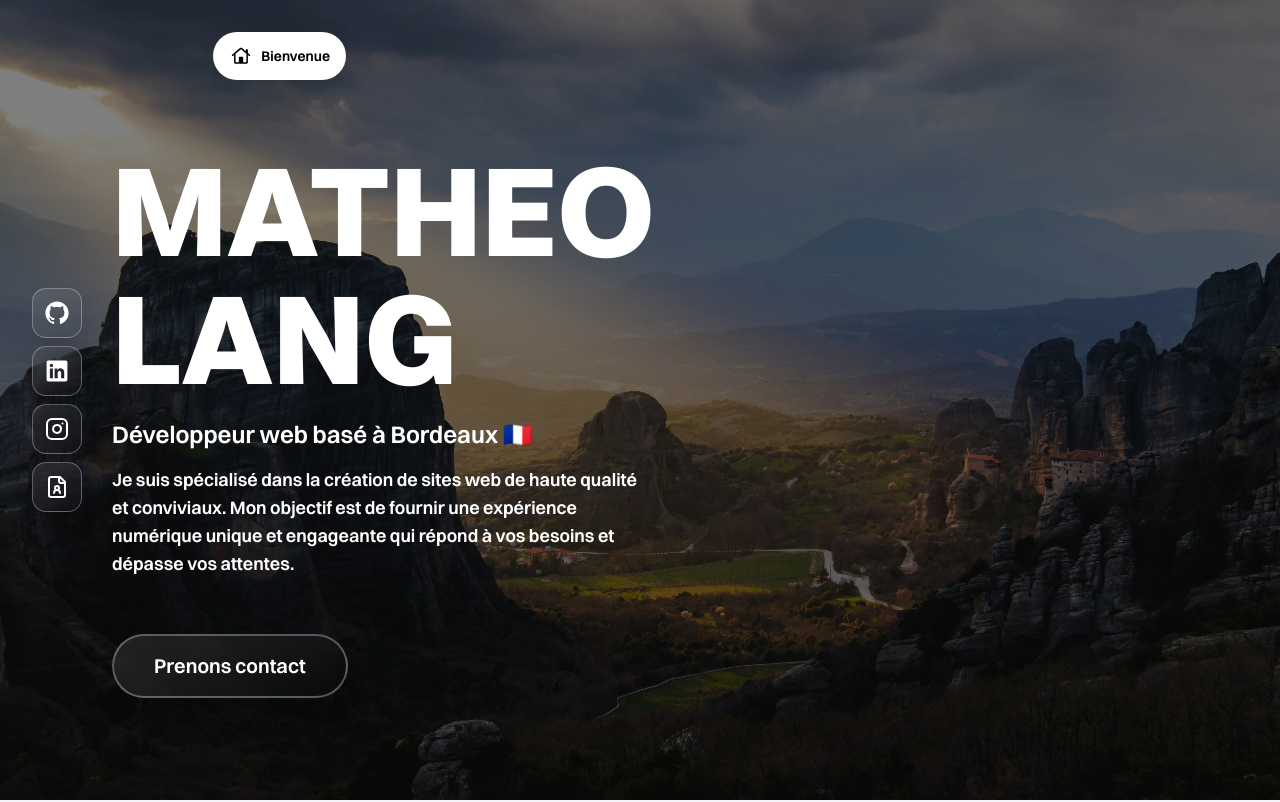
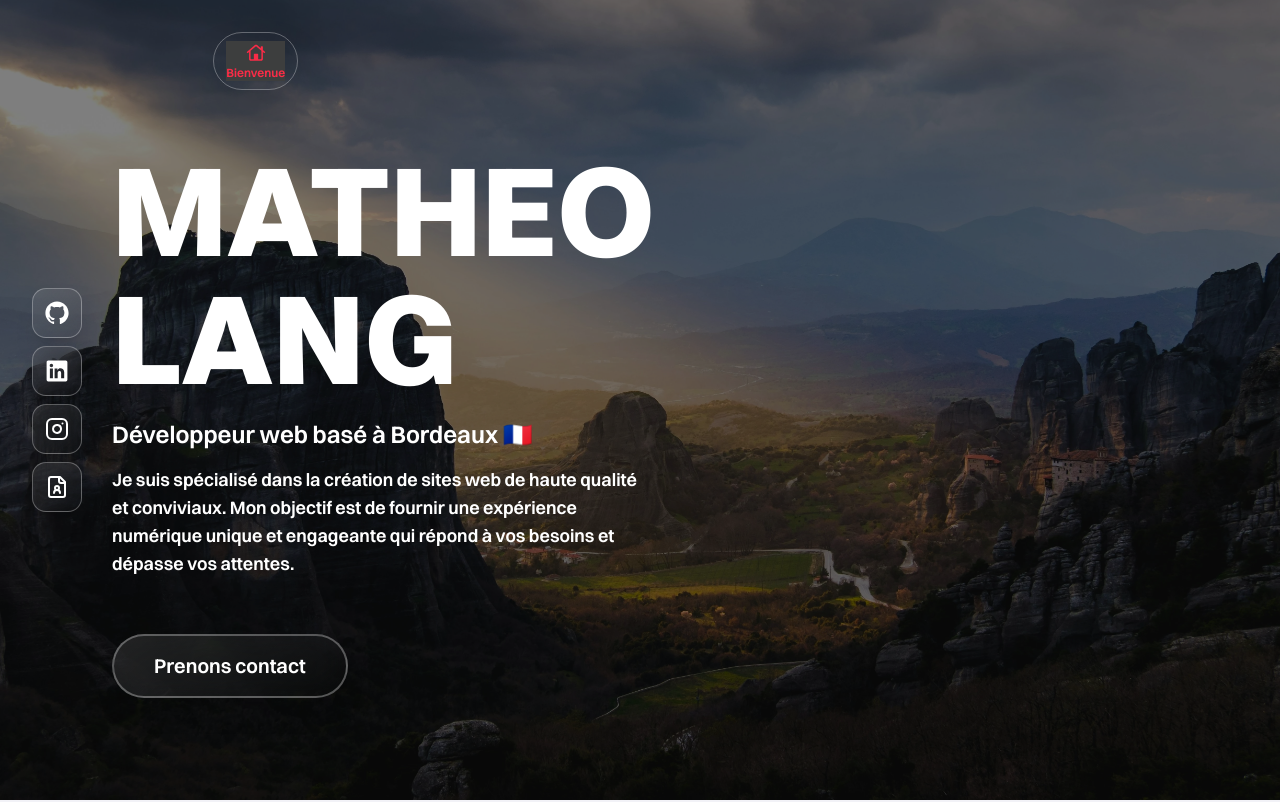
Before and after one commit to Matsuel/portfolio, a Next.js app: page / in a window 1280 px wide. Shown: the top 802 px of the page. Built offline with nearby package versions, Linux system fonts and the light colour scheme.

Commit message:
fix: ajouter la gestion de l'état survolé dans le composant Navbar et améliorer le style des liens de navigation

```diff
--- a/src/components/Navbar.tsx
+++ b/src/components/Navbar.tsx
@@ -3,8 +3,11 @@ import useCurrentSection from "@/hooks/useCurrentSection"
 import Link from "next/link"
 import { contact, mail, navbarLinksObj } from "../../constants/navbar"
 import NavbarLink from "./NavbarLink"
+import { useState } from "react"
 
 const Navbar = () => {
+
+    const [isHovered, setIsHovered] = useState<boolean>(false);
 
     const sectionIds = Object.values(navbarLinksObj).map(link => link.sectionId.replace("#", ""));
 
@@ -13,12 +16,26 @@ const Navbar = () => {
     const currentSection = navbarLinksObj[activeId as keyof typeof navbarLinksObj];
 
     return (
-        <nav className='fixed top-8 left-1/6 z-50 w-auto h-auto p-3 px-4 rounded-full bg-white shadow-2xl flex flex-row gap-4'>
-            <NavbarLink
+        <nav
+            className='fixed top-8 left-1/6 z-50 w-auto h-auto p-2 px-3 rounded-full shadow-2xl flex flex-row gap-4 border border-glassmorphism-border'
+            onMouseEnter={() => setIsHovered(true)}
+            onMouseLeave={() => setIsHovered(false)}
+        >
+            {!isHovered && <NavbarLink
                 sectionId={currentSection?.sectionId}
                 name={currentSection?.name}
                 icon={currentSection?.icon}
-            />
+                isActive={true}
+            />}
+            {isHovered && Object.values(navbarLinksObj).map((link) => (
+                <NavbarLink
+                    key={link.sectionId}
+                    sectionId={link.sectionId}
+                    name={link.name}
+                    icon={link.icon}
+                    isActive={activeId === link.sectionId.replace("#", "")}
+                />
+            ))}
         </nav>
     )
 }
--- a/src/components/NavbarLink.tsx
+++ b/src/components/NavbarLink.tsx
@@ -6,21 +6,25 @@ interface NavbarLinkProps {
     sectionId: string;
     icon: React.ReactNode;
     name: string;
+    isActive: boolean;
 }
 
 const NavbarLink = ({
     sectionId,
     icon,
-    name
+    name,
+    isActive
 }: NavbarLinkProps) => {
 
     const [isHovered, setIsHovered] = useState<boolean>(false);
 
+    const activeClass = isActive ? "text-[#F92C47] bg-[#3D3E3E]" : "text-foreground-inverted";
+
     return (
-        <Link href={sectionId} className='flex items-center gap-2 text-foreground-inverted' onMouseEnter={() => setIsHovered(true)} onMouseLeave={() => setIsHovered(false)}>
+        <Link href={sectionId} className={`flex flex-col items-center ${activeClass}`} onMouseEnter={() => setIsHovered(true)} onMouseLeave={() => setIsHovered(false)}>
             {icon}
             <span
-                className={`text-sm font-semibold ${isHovered ? "block" : "hidden"} lg:block transition-all duration-300 ease-in-out`}
+                className={`text-xs font-semibold ${isHovered ? "block" : "hidden"} lg:block transition-all duration-300 ease-in-out`}
             >
                 {name}
             </span>
```
